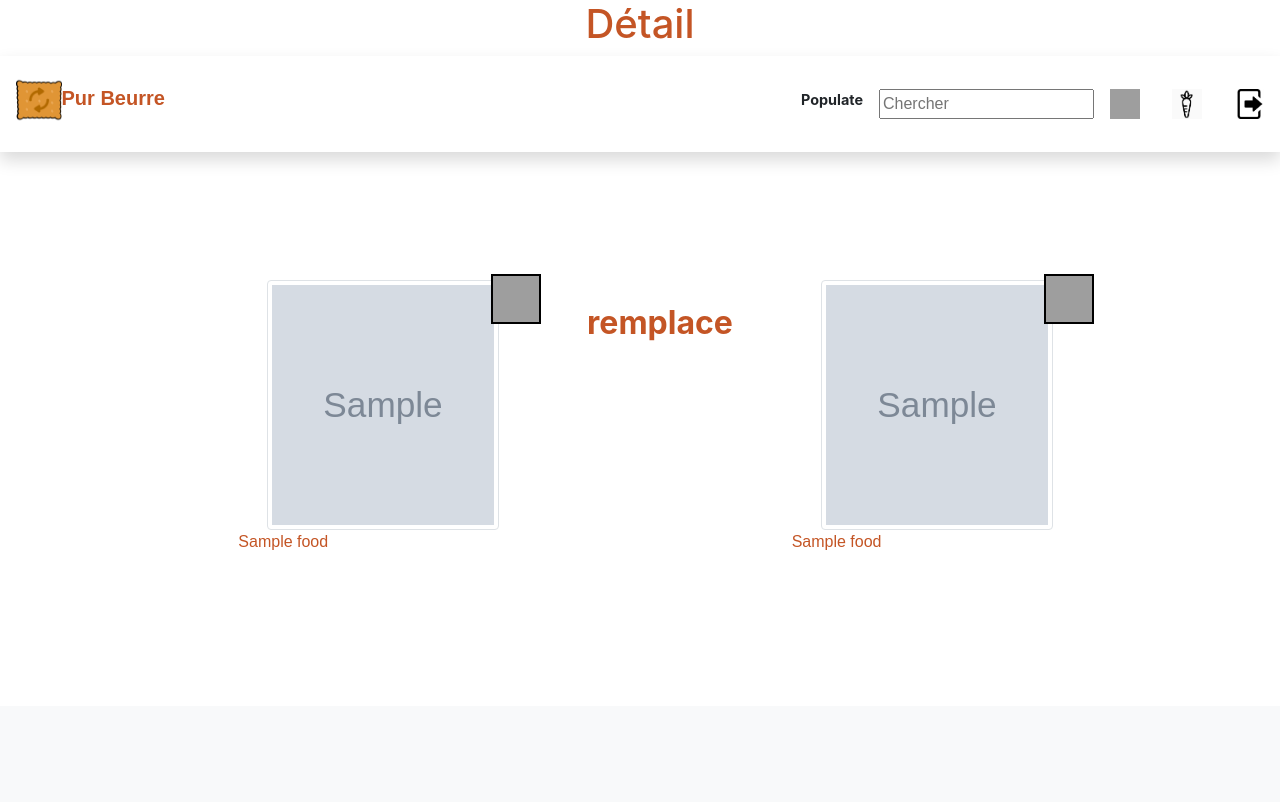
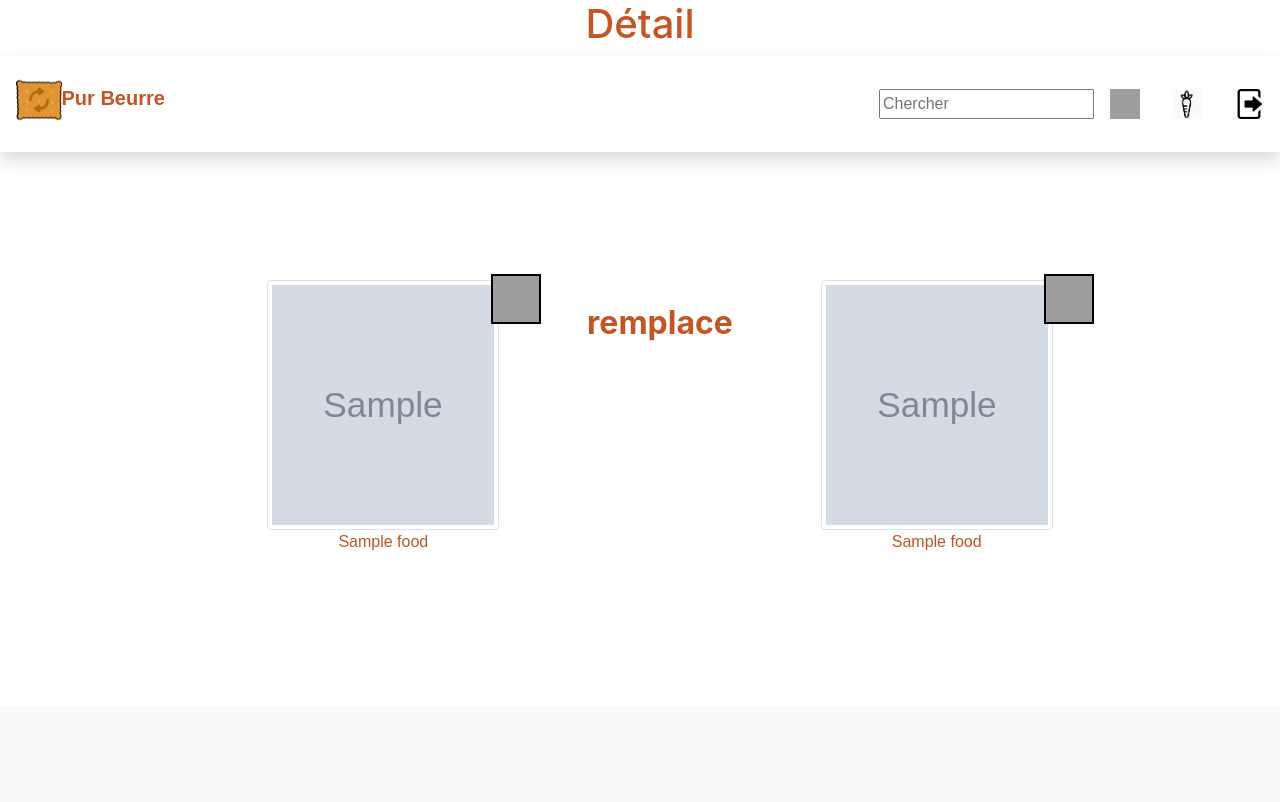
Before and after one commit to Baptiste68/P8prod, a Django app: page /myfoodapp/details/?sub=1&issub=1 in a window 1280 px wide. Run offline with Django 3.2, Linux system fonts and the light colour scheme; a user stored in the database is signed in; tables that the repository leaves empty hold one stand-in row (values such as "Sample post"); grey boxes marked "Sample" are stand-in pictures; some libraries are stand-ins or nearby versions; grey boxes are pictures that could not be loaded.

Commit message:
make it better

```diff
--- a/myfoodapp/templates/myfoodapp/base.html
+++ b/myfoodapp/templates/myfoodapp/base.html
@@ -40,9 +40,11 @@
         </button>
         <div class="navbar-collapse collapse" id="navbarResponsive" style="">
             <ul class="navbar-nav ml-auto my-2 my-lg-0">
+                <!--
                 <li class="nav-item">
                     <a class="nav-link js-scroll-trigger" href='/myfoodapp/populate/'>Populate</a>
                 </li>
+                -->
                 <li class="nav-item">
                     <form action="/myfoodapp/search/">
                         <input type="text" name="product" placeholder="Chercher"><br>
--- a/myfoodapp/templates/myfoodapp/details.html
+++ b/myfoodapp/templates/myfoodapp/details.html
@@ -6,7 +6,7 @@
 {% endblock %}
 
 {% block mid2 %}
-    <div class="row">
+    <div class="row text-center">
         <div class="col-md-2">
         </div>
         <div class="col-md-3" style="margin-left: 10px; margin-right: 10px;">
```
